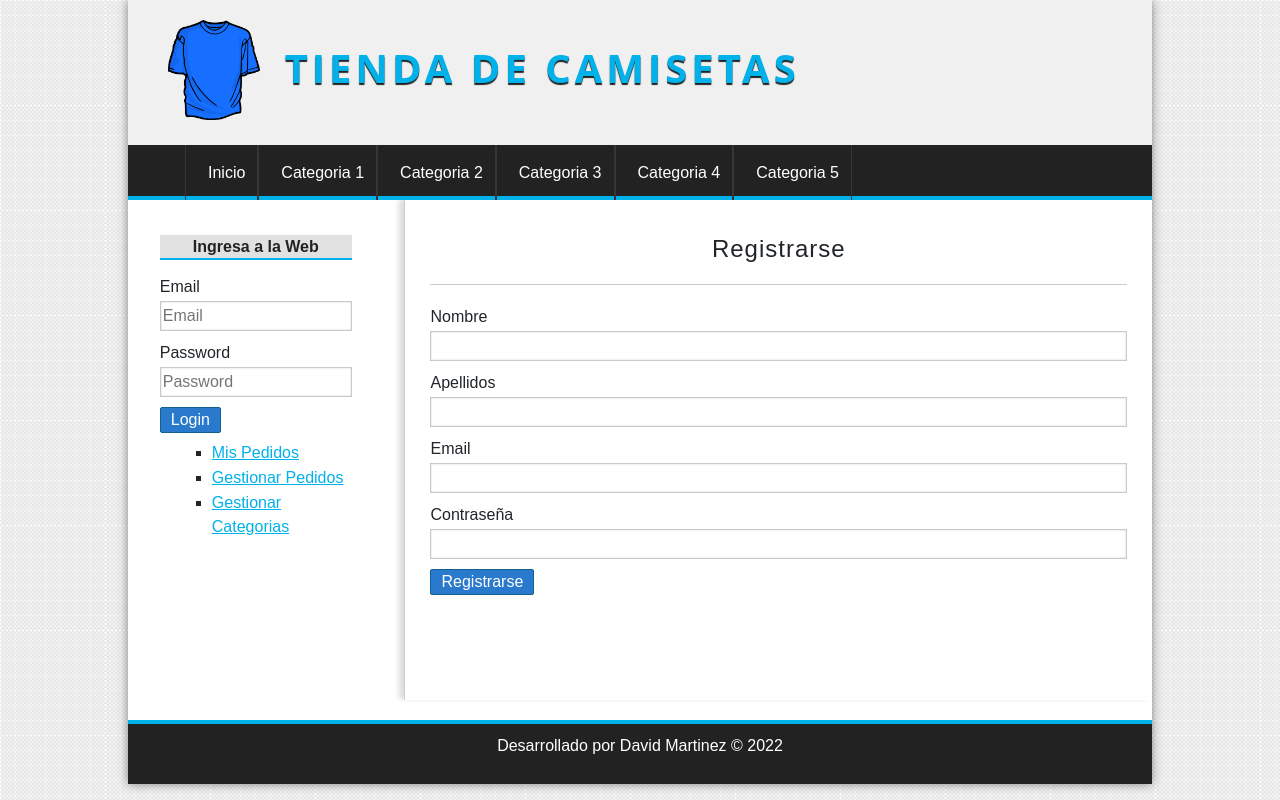
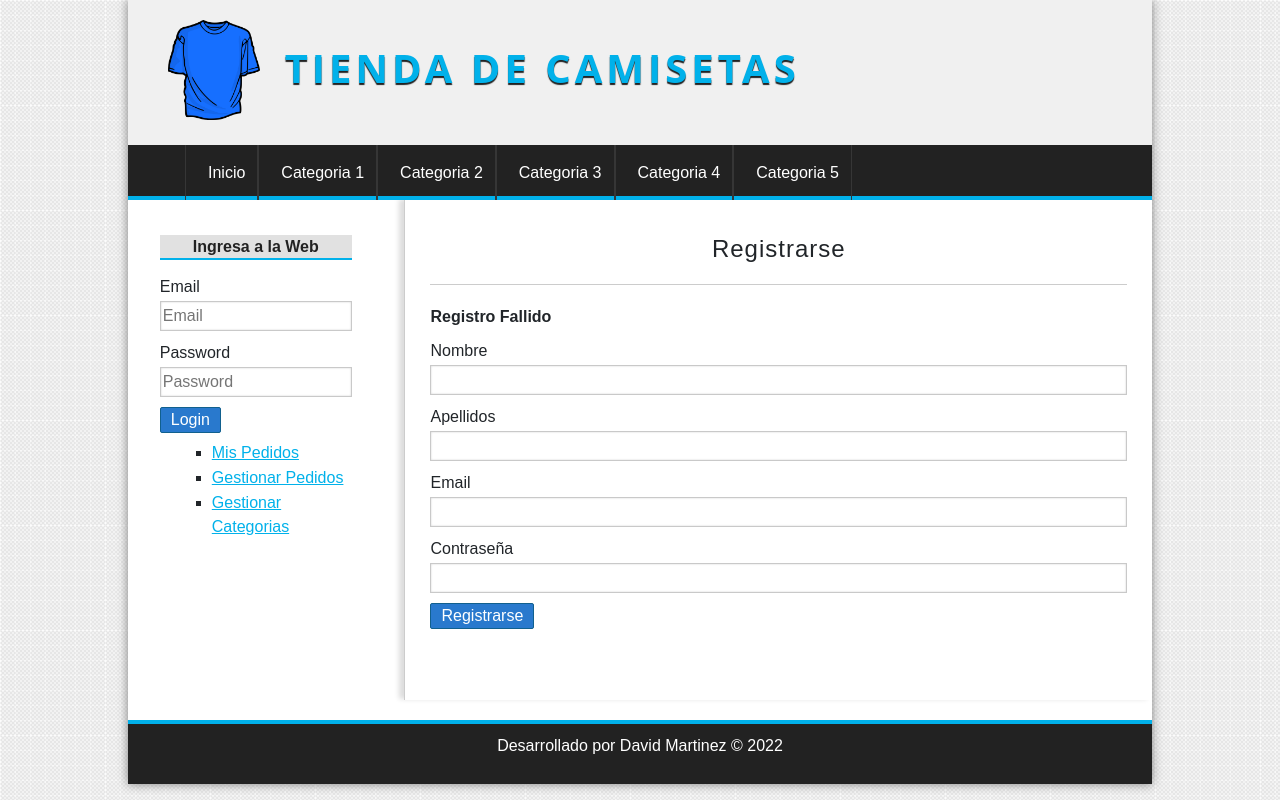
Before and after one commit to DxBaxterLu/Tienda, a PHP site: page /Tienda/usuario/registro in a window 1280 px wide. Run offline with PHP 8.4, Linux system fonts and the light colour scheme.

Commit message:
Configuracion registro con la vista

```diff
--- a/views/usuario/registro.php
+++ b/views/usuario/registro.php
@@ -1,6 +1,12 @@
 <h1>Registrarse</h1>
 
-<form action="index.php?controllers=usuario&action=save" method="post">
+<?php if (isset($_SESSION['register']) && $_SESSION['register']) : ?>
+    <strong>Registro Completado Correctamente</strong>
+<?php else : ?>
+    <strong>Registro Fallido</strong>
+<?php endif; ?>
+
+<form action="<?= base_url; ?>usuario/save" method="post">
     <label for="nombre">Nombre</label>
     <input type="text" name="nombre" require>
 
```
